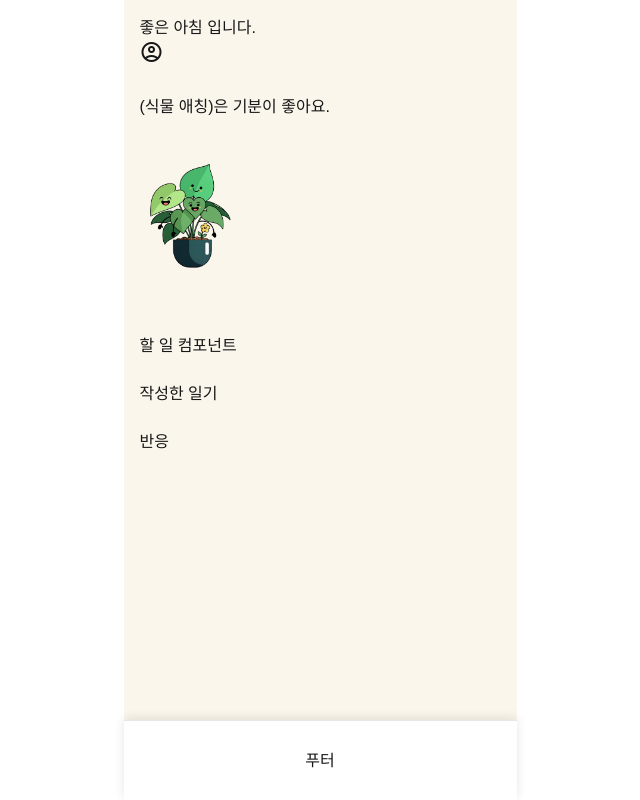
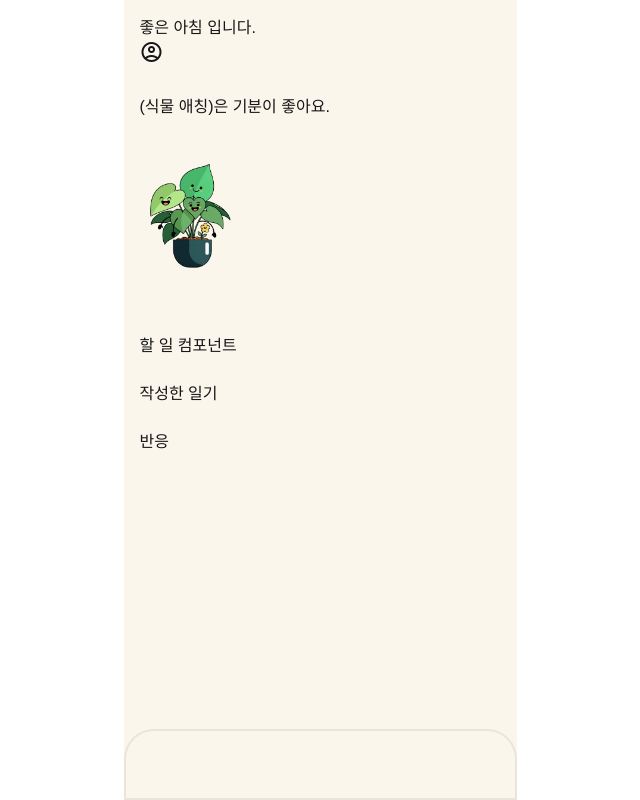
Before and after one commit to daybreaker42/KU-hackathon-2025, a Next.js app in the folder client/: page / in a window 1280 px wide. Shown: the whole page, without its empty margins (320-960 px from the left). Built offline with nearby package versions, Linux system fonts and the light colour scheme.

Commit message:
추가 | common요소 추가

```diff
--- a/client/app/community/page.tsx
+++ /dev/null
@@ -1,40 +0,0 @@
-import MyPlantsList from "@/components/community/MyPlantsList";
-import CommunitySection from "@/components/community/CommunitySection";
-
-export default function CommunityPage() {
-  return (
-    <div className="p-[18px] bg-white h-full min-h-screen">
-      <h1 className="pl-[7px] text-[#023735] font-medium text-[20px]">Community Page</h1>
-
-      {/* 내가 기르는 식물 리스트 */}
-      <MyPlantsList />
-
-      {/* 커뮤니티 섹션들 */}
-      <div className="mt-[30px] space-y-[20px]">
-        {/* 질문/토론 섹션 */}
-        <CommunitySection
-          title="이거 어떻게 키워요?"
-          category="question"
-        />
-
-        {/* 사진 예시 섹션 */}
-        <CommunitySection
-          title="사진 예시"
-          category="photo"
-        />
-
-        {/* 일상 섹션 */}
-        <CommunitySection
-          title="일상"
-          category="daily"
-        />
-
-        {/* 자유 주제 섹션 */}
-        <CommunitySection
-          title="자유 주제"
-          category="free"
-        />
-      </div>
-    </div>
-  );
-}
--- a/client/app/page.module.css
+++ b/client/app/page.module.css
@@ -23,14 +23,19 @@
   bottom: 0;
   left: 0;
   right: 0;
-  height: 80px;
-  background-color: #ffffff;
-  border-top: 1px solid #e5e7eb;
+  height: 71px;
+  background-color: #FAF6EC;
+  border-radius: 30px 30px 0 0;
+  border: 2px solid #EAE5DA;
   display: flex;
   align-items: center;
-  justify-content: center;
-  box-shadow: 0 -2px 10px rgba(0, 0, 0, 0.1);
 }
+
+.footer_item {
+    flex: 1;
+    text-align: center;
+}
+
 
 /* 스크롤바 스타일링 */
 .container::-webkit-scrollbar {
--- a/client/app/page.tsx
+++ b/client/app/page.tsx
@@ -64,7 +64,10 @@ function Reaction() {
 
 function Footer() {
   return (
-    <div className = {styles.footer}>푸터</div>
+    <div className = {styles.footer}>
+
+    </div>
+
   )
 }
 
@@ -118,16 +121,6 @@ export default function Home() {
           <Todo />
           <Dairy />
           <Reaction />
-          {/* 추가 컨텐츠 - 스크롤 테스트용 */}
-          <div style={{height: '200px', backgroundColor: '#f3f4f6', margin: '10px 0'}}>
-            추가 컨텐츠 1
-          </div>
-          <div style={{height: '200px', backgroundColor: '#e5e7eb', margin: '10px 0'}}>
-            추가 컨텐츠 2
-          </div>
-          <div style={{height: '200px', backgroundColor: '#d1d5db', margin: '10px 0'}}>
-            추가 컨텐츠 3
-          </div>
         </div>
       </div>
       <Footer />
```
Also changed, not shown: client/app/component/community/CommunitySection.tsx (renamed from client/components/community/CommunitySection.tsx), client/app/component/community/MyPlantsList.tsx (renamed from client/components/community/MyPlantsList.tsx).
